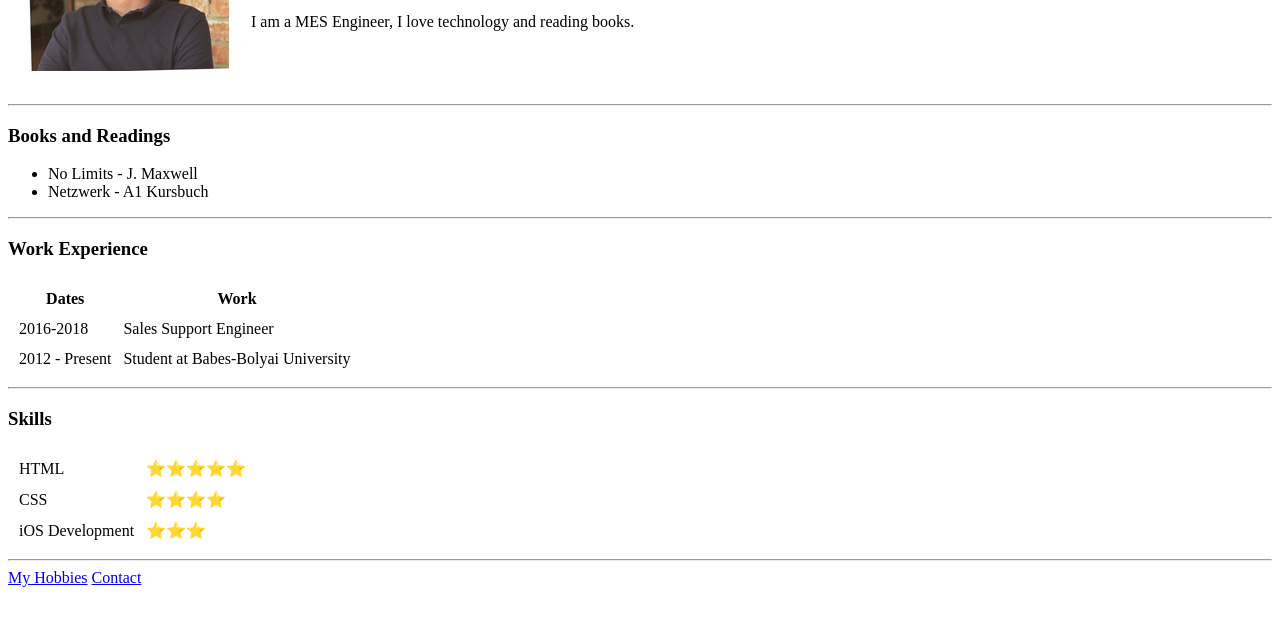
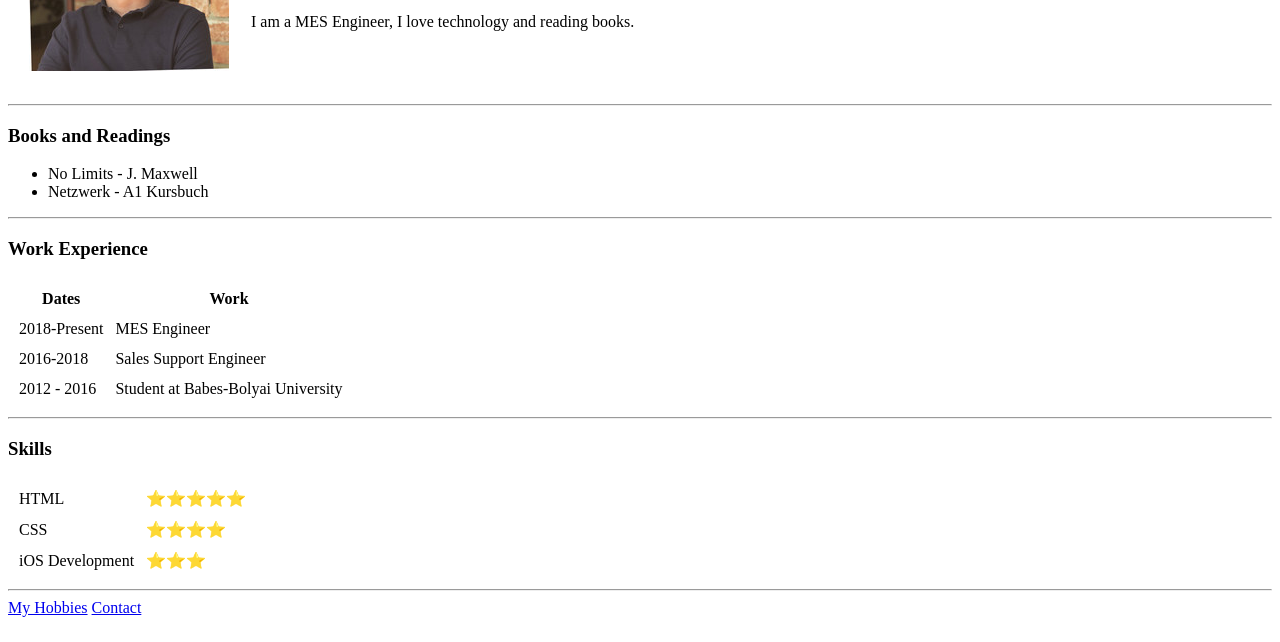
Before and after one commit to tommekt/cv, a plain HTML site: page index.html in a window 1280 px wide. Shown: the part 158-800 px from the top of the page. Drawn offline with Linux system fonts and the light colour scheme.

Commit message:
Update index.html

```diff
--- a/index.html
+++ b/index.html
@@ -37,11 +37,15 @@
     </thead>
     <tbody>
       <tr>
+        <td>2018-Present</td>
+        <td>MES Engineer</td>
+      </tr>
+      <tr>
         <td>2016-2018</td>
         <td>Sales Support Engineer</td>
       </tr>
       <tr>
-        <td>2012 - Present</td>
+        <td>2012 - 2016</td>
         <td>Student at Babes-Bolyai University</td>
       </tr>
     </tbody>
```
